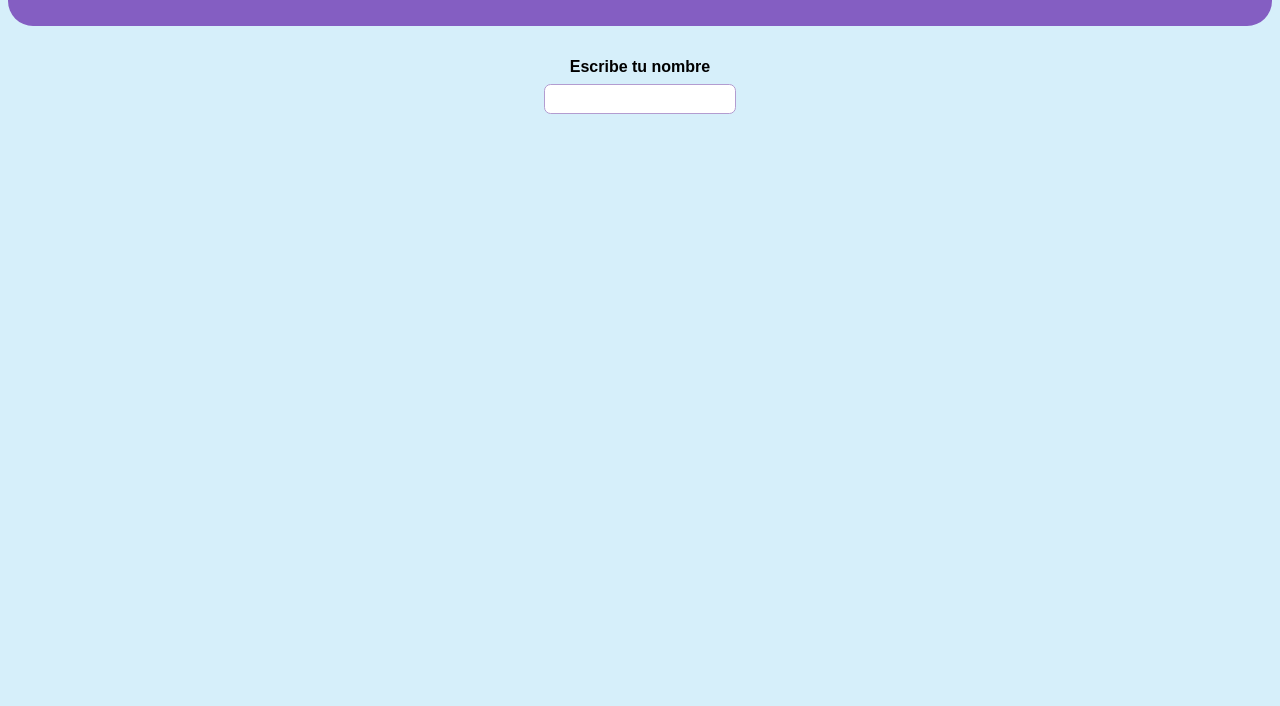
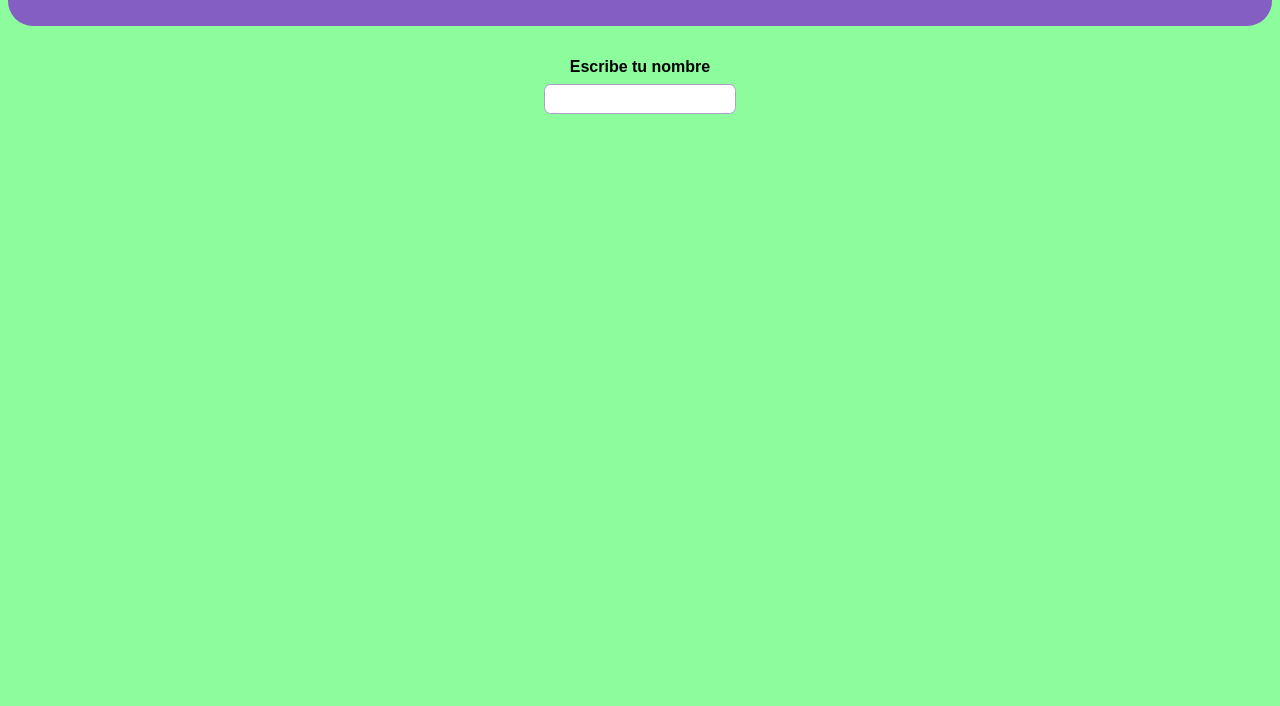
Before and after one commit to Valeria504/ch46-conteo-vocales, a plain HTML site: page index.html in a window 1280 px wide. Shown: the part 94-800 px from the top of the page. Drawn offline with Linux system fonts and the light colour scheme.

Commit message:
style: color de página

```diff
--- a/style.css
+++ b/style.css
@@ -1,6 +1,6 @@
 body {
     font-family: Arial, sans-serif;
-    background-color: #d6effa;
+    background-color: #8dfc9d;
 }
 
 header {
```
